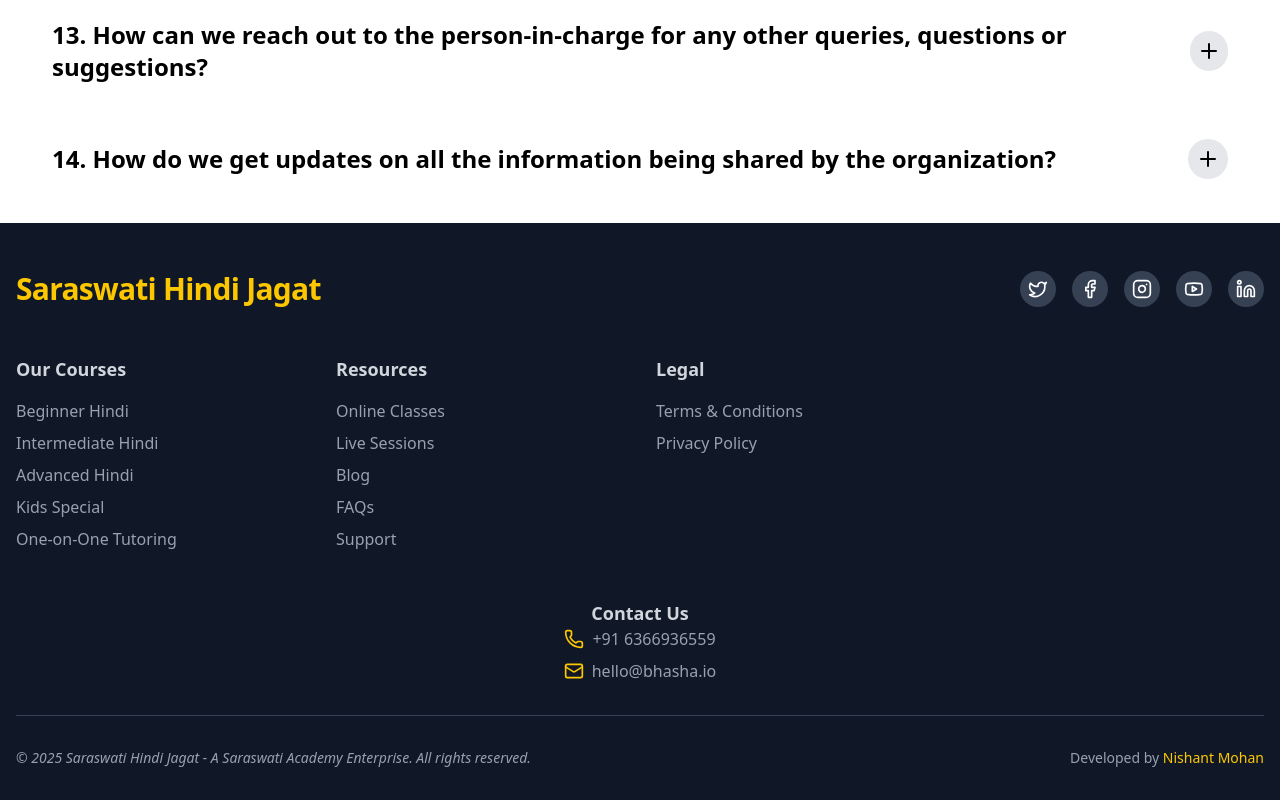
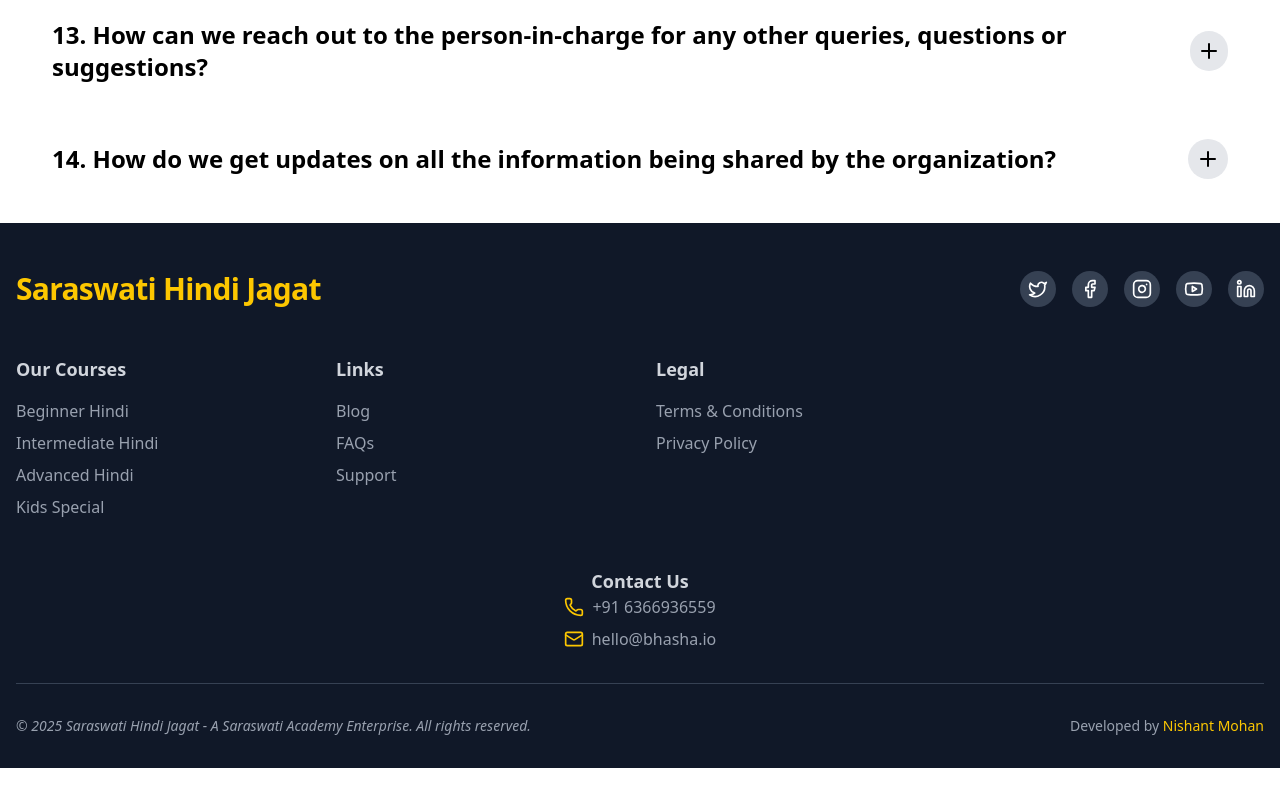
Before and after one commit to shj-sa/Saraswati_Academy_web, a React (Vite) app in the folder client/: page / in a window 1280 px wide. Shown: the part 4049-4849 px from the top of the page. After the commit the page ends 4817 px from the top, so only its background shows below. Built offline with nearby package versions, Linux system fonts and the light colour scheme; no server answers.

Commit message:
feat: Add redirect links

```diff
--- a/client/src/components/Landing/Footer.jsx
+++ b/client/src/components/Landing/Footer.jsx
@@ -13,6 +13,7 @@
 import TermsAndConditionsPopup from "../LegalMatters/termsandconditions";
 import PrivacyPolicyPopup from "../LegalMatters/PrivacyPolicy";
 import { useState } from "react";
+
 const socialLinks = [
   { icon: Twitter, href: Social.twitter, id: "twitter" },
   { icon: Facebook, href: Social.facebook, id: "facebook" },
@@ -25,18 +26,22 @@
   {
     title: "Our Courses",
     links: [
-      "Beginner Hindi",
-      "Intermediate Hindi",
-      "Advanced Hindi",
-      "Kids Special",
-      "One-on-One Tutoring",
+      { title: "Beginner Hindi", link: "/courses" },
+      { title: "Intermediate Hindi", link: "/courses" },
+      { title: "Advanced Hindi", link: "/courses" },
+      { title: "Kids Special", link: "/courses" },
     ],
   },
   {
-    title: "Resources",
-    links: ["Online Classes", "Live Sessions", "Blog", "FAQs", "Support"],
+    title: "Links",
+    links: [
+      { title: "Blog", link: "/blog" },
+      { title: "FAQs", link: "/home/#faq" },
+      { title: "Support", link: "/contact" },
+    ],
   },
 ];
+
 export default function Footer() {
   const [isOpen, setIsOpen] = useState(false);
   const [openPrivacy, setOpenPrivacy] = useState(false);
@@ -74,10 +79,10 @@
                 {group.links.map((link) => (
                   <li key={`${group.title}-${link}`}>
                     <a
-                      href="#"
+                      href={link.link}
                       className="text-gray-400 transition-colors hover:text-white"
                     >
-                      {link}
+                      {link.title}
                     </a>
                   </li>
                 ))}
```
